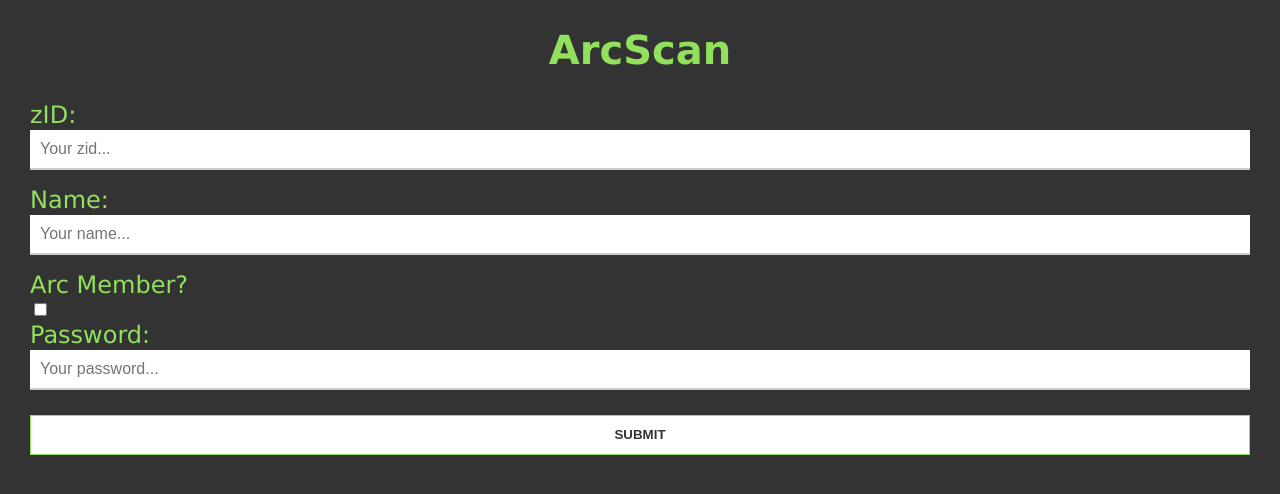
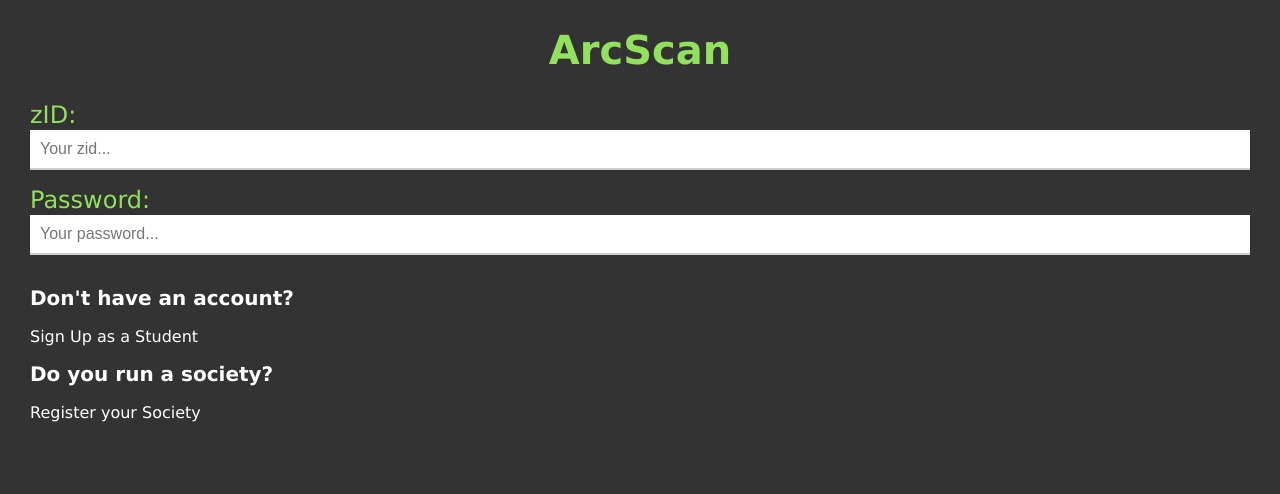
Before and after one commit to 00BBS/ArcScan-Public, a Flask app: template templates/index.html in a window 1280 px wide. Shown: the top 494 px of the page. Run offline with Flask 2, Linux system fonts and the light colour scheme; the template is opened without the code that fills it, so the values that code supplies are empty; some libraries are stand-ins or nearby versions.

Commit message:
name changes

```diff
--- a/templates/index.html
+++ b/templates/index.html
@@ -13,24 +13,16 @@
   <body>
   <div id="wrap">
     <h1>ArcScan</h1>
+    <label> zID: </label> <br>
+    <input name="zid" type="text" placeholder="Your zid...">
+    <label> Password: </label><br>
+    <input name="password" type="password" placeholder="Your password...">
+    <p></p>
+    <h2>Don't have an account? </h2>
+    <div class="register-buttton">Sign Up as a Student</div>
+    <h2>Do you run a society? </h2>
+    <div class="register-buttton">Register your Society</div>
 
-    <div id="form" >
-    <form METHOD = "POST">
-
-        <label> zID: </label> <br>
-        <input name="zid" type="text" placeholder="Your zid...">
-        <br>
-        <label> Name: </label><br>
-        <input name="name" type="text" placeholder="Your name...">
-        <br>
-        <label> Arc Member? </label><br>
-        <input type="checkbox" name="arc" placeholder="Your password...">
-        <br>
-        <label> Password: </label><br>
-        <input name="password" type="password" placeholder="Your password...">
-        <br>
-    <input type="submit" value="submit"> </input>
-    </form>
   </div>
 
 
--- a/templates/style/index.css
+++ b/templates/style/index.css
@@ -11,6 +11,7 @@
     position: absolute;
     width:calc(100% - 60px);
     top: 0px;
+    color: white;
     left: 30px;
     z-index: 100;
 
@@ -81,3 +82,14 @@
     font-size: 40px;
     text-align: center;
   }
+  h2 {
+    color: white;
+    font-size: 20px;
+  }
+
+  .register-botton {
+    background-color: #91E15C;
+    font-size: 25px;
+    font-weight: bold;
+    width: 100%;
+  }
```
Also changed, not shown: templates/sturegister.html (added, +38 -0 lines).
